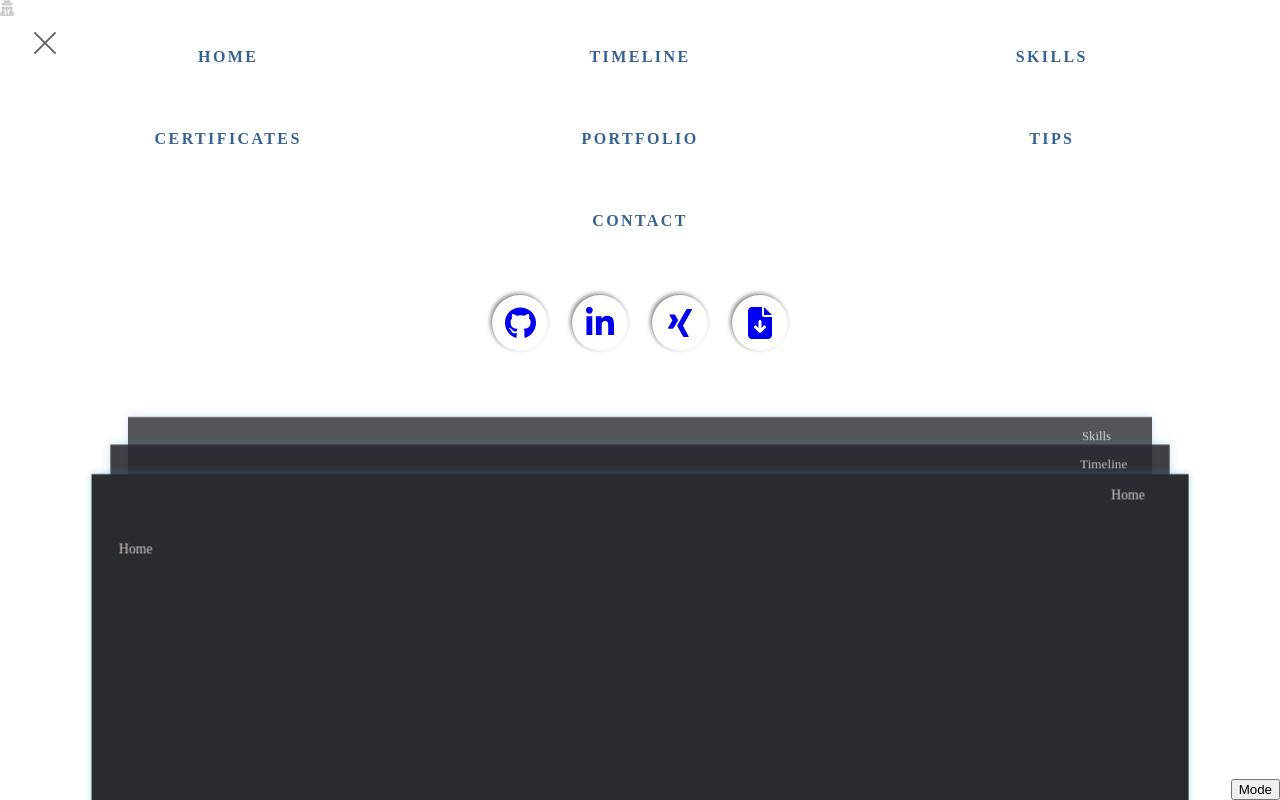
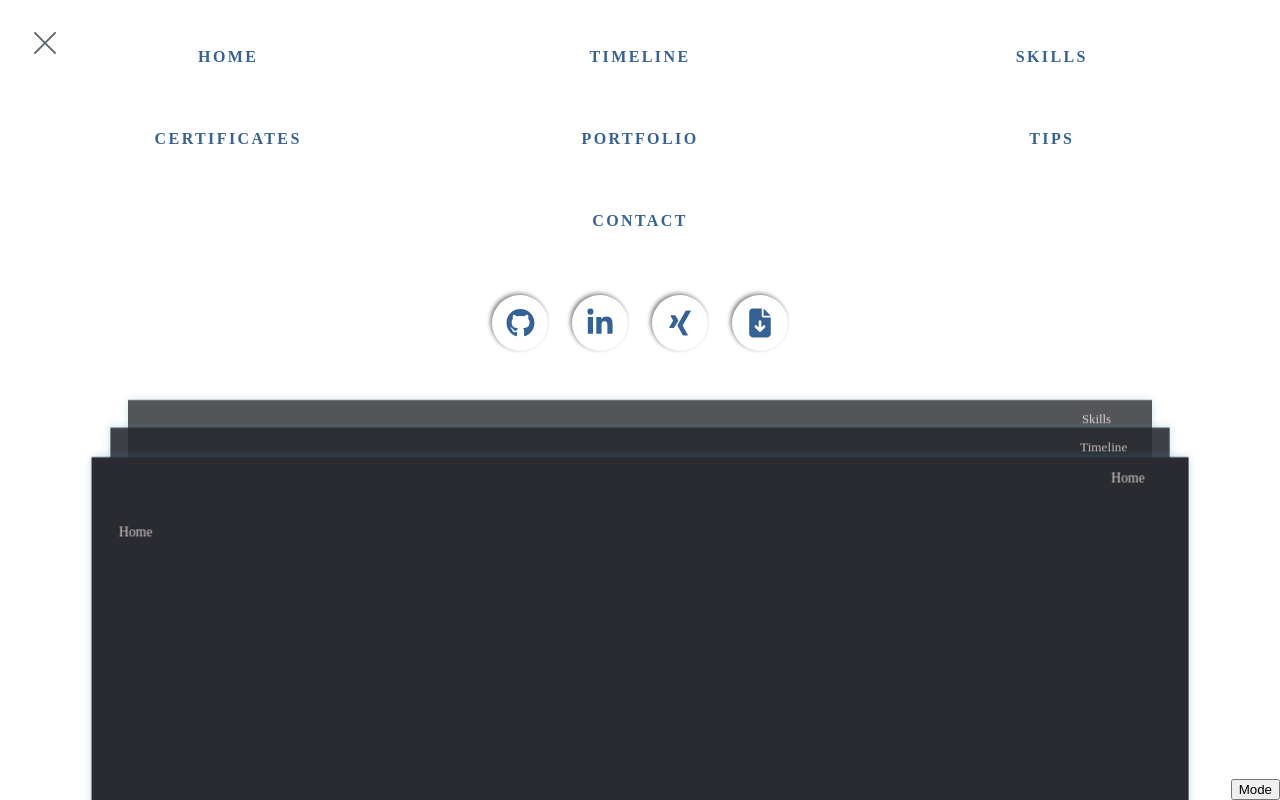
Before and after one commit to EmirDelicR/curriculum-v2, a React (Vite) app: page / in a window 1280 px wide. Both pictures are taken after a click on the button 45 px from the left and 42 px from the top of the page. Built offline with nearby package versions, Linux system fonts and the light colour scheme.

Commit message:
Fix social icons

```diff
--- a/src/UI/App.tsx
+++ b/src/UI/App.tsx
@@ -1,9 +1,8 @@
+import { useRef } from 'react';
 import MainPage from '@pages/Main';
 
 import '@assets/css/app.scss';
-import { useRef } from 'react';
-import { FontAwesomeIcon } from '@fortawesome/react-fontawesome';
-import { faUserSecret } from '@fortawesome/free-solid-svg-icons';
+
 function App() {
   const mainRef = useRef<HTMLDivElement>(null);
 
@@ -13,7 +12,6 @@ function App() {
 
   return (
     <div className="app" ref={mainRef}>
-      <FontAwesomeIcon icon={faUserSecret} />
       <MainPage />
 
       {/* <LanguageSwitcher />
--- a/src/UI/elements/navigation/Navigation.scss
+++ b/src/UI/elements/navigation/Navigation.scss
@@ -79,11 +79,25 @@
 
     > svg {
       font-size: 1em;
+      scale: 0.9;
+      transition: scale 0.3s ease-in-out;
+
+      path {
+        fill: var(--nav-link);
+      }
     }
 
     &:hover {
       box-shadow: inset 0.1rem 0.1rem 0.1rem rgba(0, 0, 0, 0.1),
         inset -0.1rem -0.1rem 0.1rem rgba(255, 255, 255, 0.1);
+
+      > svg {
+        scale: 1.1;
+
+        path {
+          fill: var(--nav-link-hover);
+        }
+      }
     }
   }
 
--- a/src/UI/elements/navigation/Navigation.tsx
+++ b/src/UI/elements/navigation/Navigation.tsx
@@ -50,7 +50,7 @@ function SocialLink({ item: { name, icon, link } }: SocialLinkProps) {
       rel="noreferrer"
       download="item.download"
     >
-      <FontAwesomeIcon icon={icon} />
+      <FontAwesomeIcon icon={icon} size="2x" />
       <i title={name.toUpperCase()} className={`${icon}`}></i>
     </a>
   );
```
